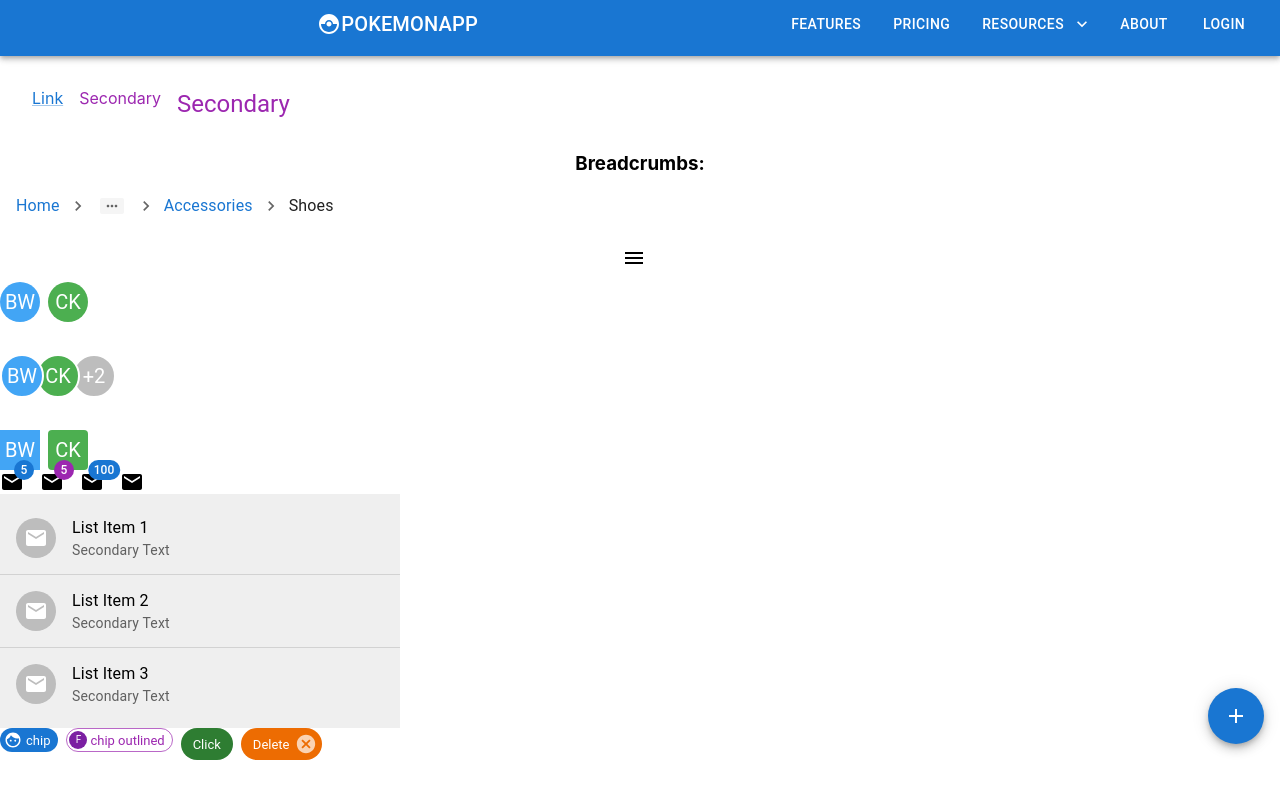
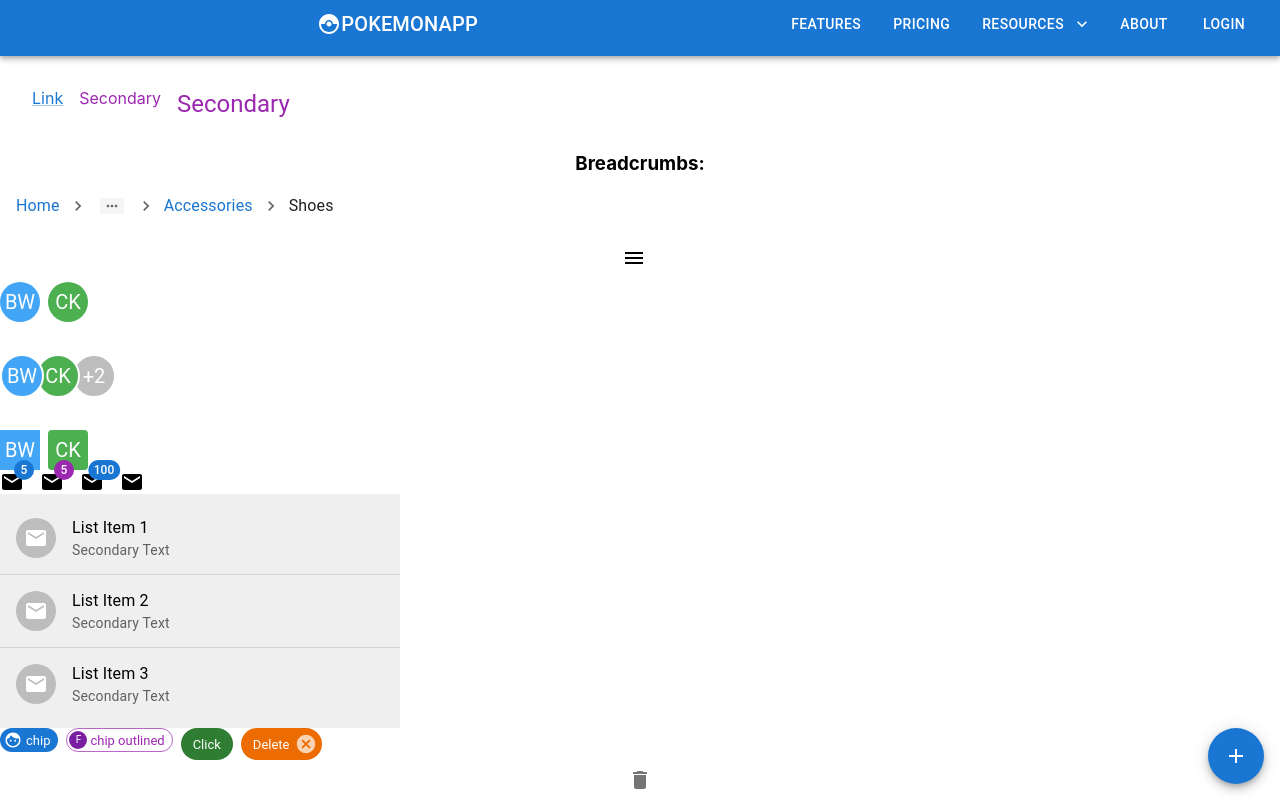
Before and after one commit to JustFelix-Dev/MUI-Components, a React (Create React App) app: page / in a window 1280 px wide. Shown: the part 4722-5522 px from the top of the page. Before the commit the page ends 5482 px from the top, so only its background shows below. Built offline with nearby package versions, Linux system fonts and the light colour scheme.

Commit message:
MuiTooltip

```diff
--- a/src/App.tsx
+++ b/src/App.tsx
@@ -20,6 +20,7 @@
 import MuiSpeedDial from './components/MuiSpeedDial';
 import { MuiSwitch } from './components/MuiSwitch';
 import { MuiTextField } from './components/MuiTextField';
+import MuiToolTip from './components/MuiToolTip';
 import MuiTypography from './components/MuiTypography';
 import { Select } from './components/Select';
 
@@ -50,6 +51,7 @@
       <MuiBadge/>
       <MuiList/>
       <MuiChip/>
+      <MuiToolTip/>
     </div>
   );
 }
--- /dev/null
+++ b/src/components/MuiToolTip.tsx
@@ -0,0 +1,14 @@
+import { Delete } from "@mui/icons-material"
+import { IconButton, Tooltip } from "@mui/material"
+
+const MuiToolTip = () => {
+  return (
+    <Tooltip title='Delete' placement="right" arrow enterDelay={500}  leaveDelay={200}>
+    <IconButton>
+        <Delete/>
+    </IconButton>
+    </Tooltip>
+  )
+}
+
+export default MuiToolTip
```
